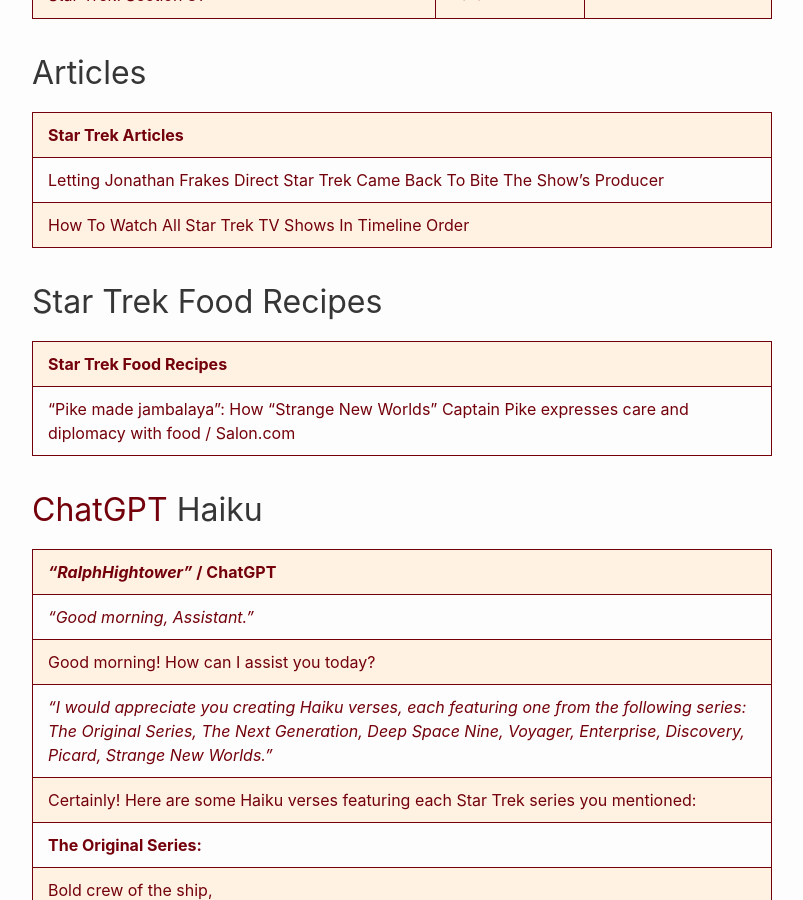
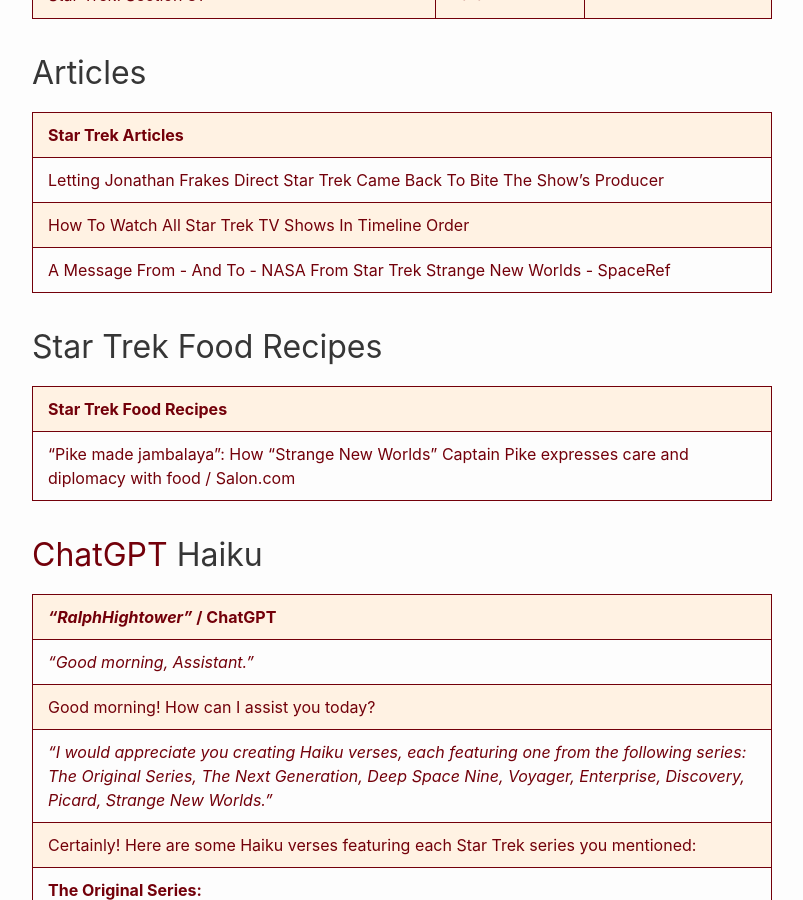
Before and after one commit to RalphHightower/RalphHightower, a Jekyll site: the page built from StarTrekFranchise.md, in a window 1280 px wide and 900 px high, scrolled down 2777 px. Shown: the whole window, without its empty margins (238-1041 px from the left). Built offline with Jekyll 4.4.1, drawn with Linux system fonts in a browser that asks for light colours; our own code applies the rules of GitHub Pages for plain Markdown files.

Commit message:
[docs](doc): Letter from NASA to Strange New Worlds

```diff
--- a/StarTrekFranchise.md
+++ b/StarTrekFranchise.md
@@ -60,6 +60,7 @@
 |---|
 | [Letting Jonathan Frakes Direct Star Trek Came Back To Bite The Show's Producer](https://www.slashfilm.com/820701/reasons-why-the-next-generation-is-the-best-star-trek-show/ ) |
 | [How To Watch All Star Trek TV Shows In Timeline Order](https://screenrant.com/star-trek-tv-shows-watch-timeline-order/#star-trek-discovery-season-1-amp-2 ) |
+| [A Message From - And To - NASA From Star Trek Strange New Worlds - SpaceRef](https://spaceref.com/newspace-and-tech/a-message-from-and-to-nasa-from-star-trek-strange-new-worlds/ ) |
 
 ## Star Trek Food Recipes
 
```
